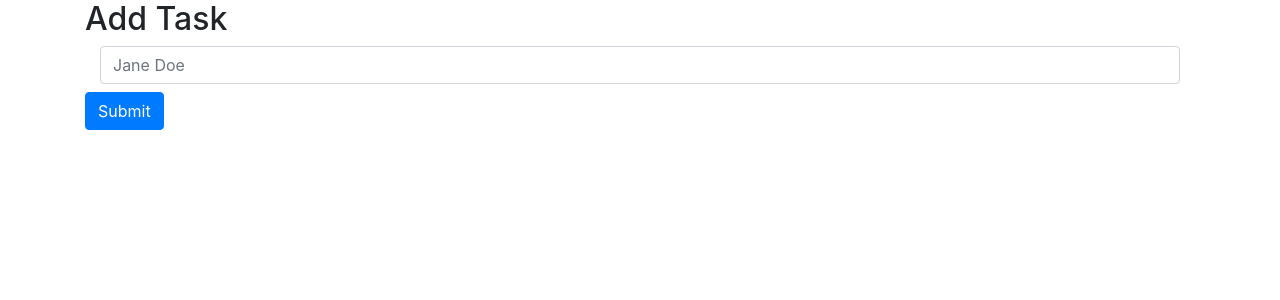
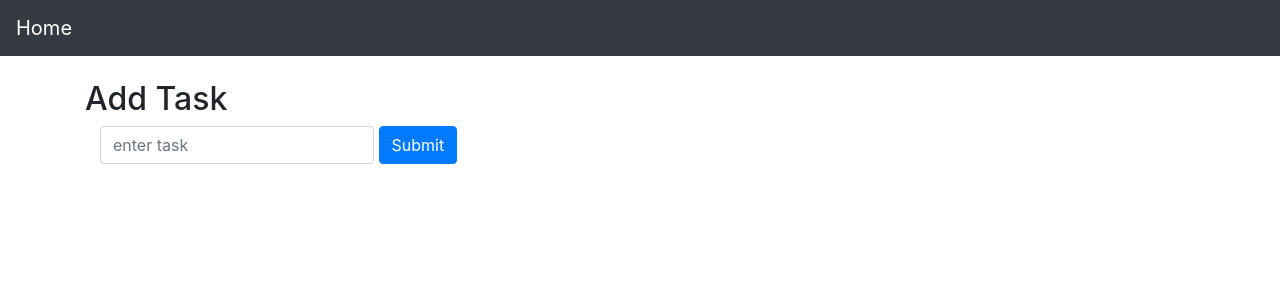
Before and after one commit to isharrma/To-Do-List, a Django app: page / in a window 1280 px wide. Shown: the top 300 px of the page. Run offline with Django 3.2, Linux system fonts and the light colour scheme; some libraries are stand-ins or nearby versions.

Commit message:
Todo function
Added the bootstrap which is working now.
Made a function add_todo that is redirecting but nor printing yet.

```diff
--- a/Todolist/static/Todolist/style.css
+++ b/Todolist/static/Todolist/style.css
@@ -1,3 +1,3 @@
-li a {
-    color:black;
+body {
+    background: #cecece;
 }
--- a/Todolist/templates/Todolist/index.html
+++ b/Todolist/templates/Todolist/index.html
@@ -1,14 +1,21 @@
 {% extends "base.html" %}
 
+{% load static %}
+<link rel="stylesheet" type="text/css" href="{% static 'Todolist/style.css' %}">}
+
+
 {% block content %}
-    <div class="row">
+    <div class="row mt-4">
         <div class="col">
             <h2>Add Task</h2>
-            <div class="col-auto">
+            <form class="form-inline" action="add_todo/" method="post">
+                {% csrf_token %}
+                <div class="col-auto">
                 <label class="sr-only" for="inlineFormInput">Name</label>
-                <input type="text" class="form-control mb-2" id="inlineFormInput" placeholder="Jane Doe">
-              </div>
-            <button type="submit" class="btn btn-primary mb-2">Submit</button>
+                <input type="text" class="form-control mb-2"  placeholder="enter task">
+                <button type="submit" class="btn btn-primary mb-2">Submit</button>
+                </div>
+            </form>
         </div>
 
 
--- a/Todolist/templates/base.html
+++ b/Todolist/templates/base.html
@@ -1,4 +1,6 @@
 {% load static %}
+
+
 
 <!DOCTYPE html>
 <html lang="en">
@@ -10,13 +12,12 @@
     <meta name="viewport"
         content="width=device-width, initial-scale=1"/>
 
+
     <link rel="stylesheet" type="text/css" href="{% static 'Todolist/style.css' %}">
 
-
-    <link rel="stylesheet"
-    href="https://stackpath.bootstrapcdn.com/bootstrap/4.4.1/css/bootstrap.min.css"
+    <link rel="stylesheet" href="https://stackpath.bootstrapcdn.com/bootstrap/4.4.1/css/bootstrap.min.css"
     integrity="sha384-Vkoo8x4CGsO3+Hhxv8T/Q5PaXtkKtu6ug5TOeNV6gBiFeWPGFN9MuhOf23Q9Ifjh"
-    rossorigin="anonymous">
+    crossorigin="anonymous">
 
 
     <script src="https://code.jquery.com/jquery-3.4.1.slim.min.js"
@@ -24,13 +25,15 @@
     crossorigin="anonymous"></script>
     <script src="https://cdn.jsdelivr.net/npm/popper.js@1.16.0/dist/umd/popper.min.js"
     integrity="sha384-Q6E9RHvbIyZFJoft+2mJbHaEWldlvI9IOYy5n3zV9zzTtmI3UksdQRVvoxMfooAo"
-    crossorigin="anonymous"></script>
+     crossorigin="anonymous"></script>
     <script src="https://stackpath.bootstrapcdn.com/bootstrap/4.4.1/js/bootstrap.min.js"
     integrity="sha384-wfSDF2E50Y2D1uUdj0O3uMBJnjuUD4Ih7YwaYd1iqfktj0Uod8GCExl3Og8ifwB6"
     crossorigin="anonymous"></script>
-
 </head>
 <body>
+    <nav class="navbar navbar-dark bg-dark">
+        <a class="navbar-brand" href="/">Home</a>
+      </nav>
 
     <div class="container">
         {% block content %}
--- a/Todolist/urls.py
+++ b/Todolist/urls.py
@@ -4,4 +4,5 @@ from . import views
 
 urlpatterns = [
     path('', views.index, name='index'),
+    path('add_todo/', views.add_todo , name='add_todo'),
 ]
--- a/Todolist/views.py
+++ b/Todolist/views.py
@@ -4,3 +4,7 @@ from django.http import HttpResponse
 
 def index(request):
     return render(request, 'Todolist/index.html')
+
+
+def add_todo(request):
+    return render(request, 'Todolist/index.html')
```
